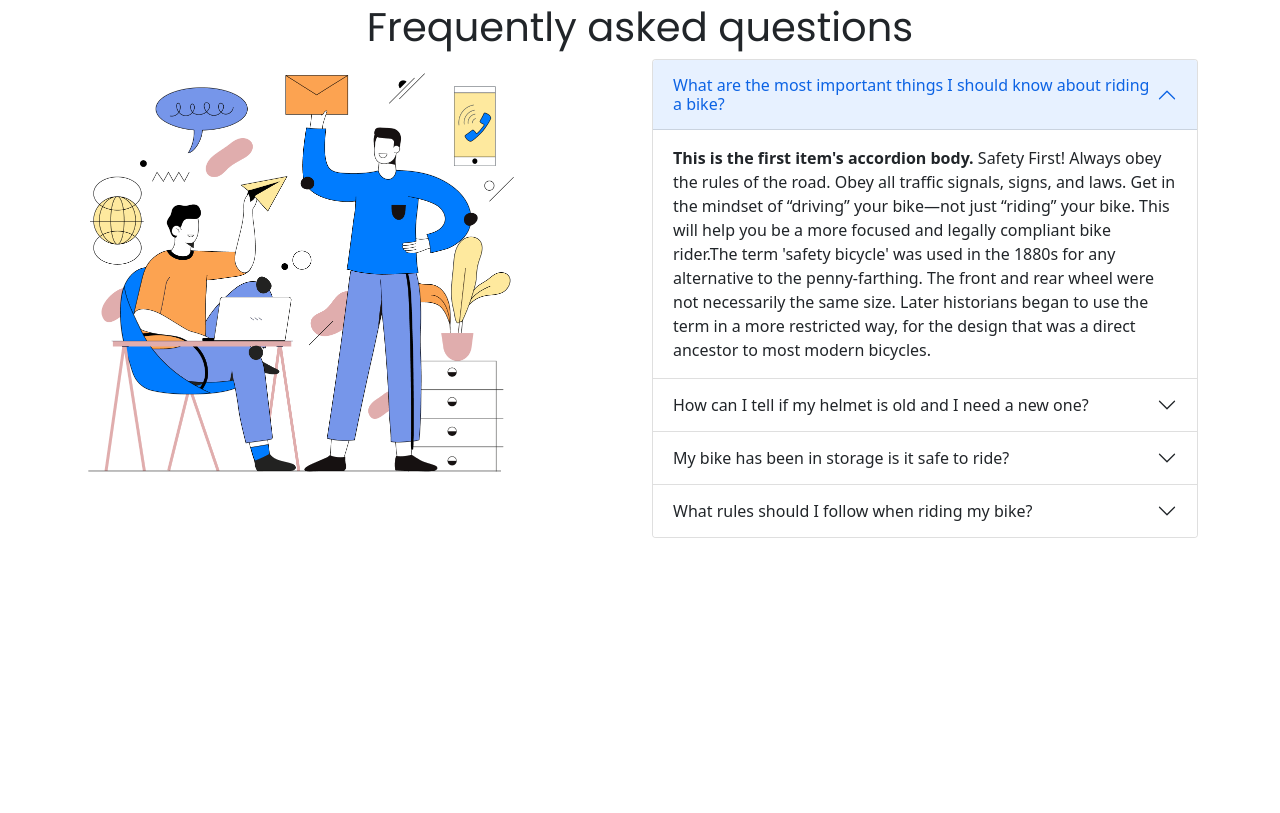
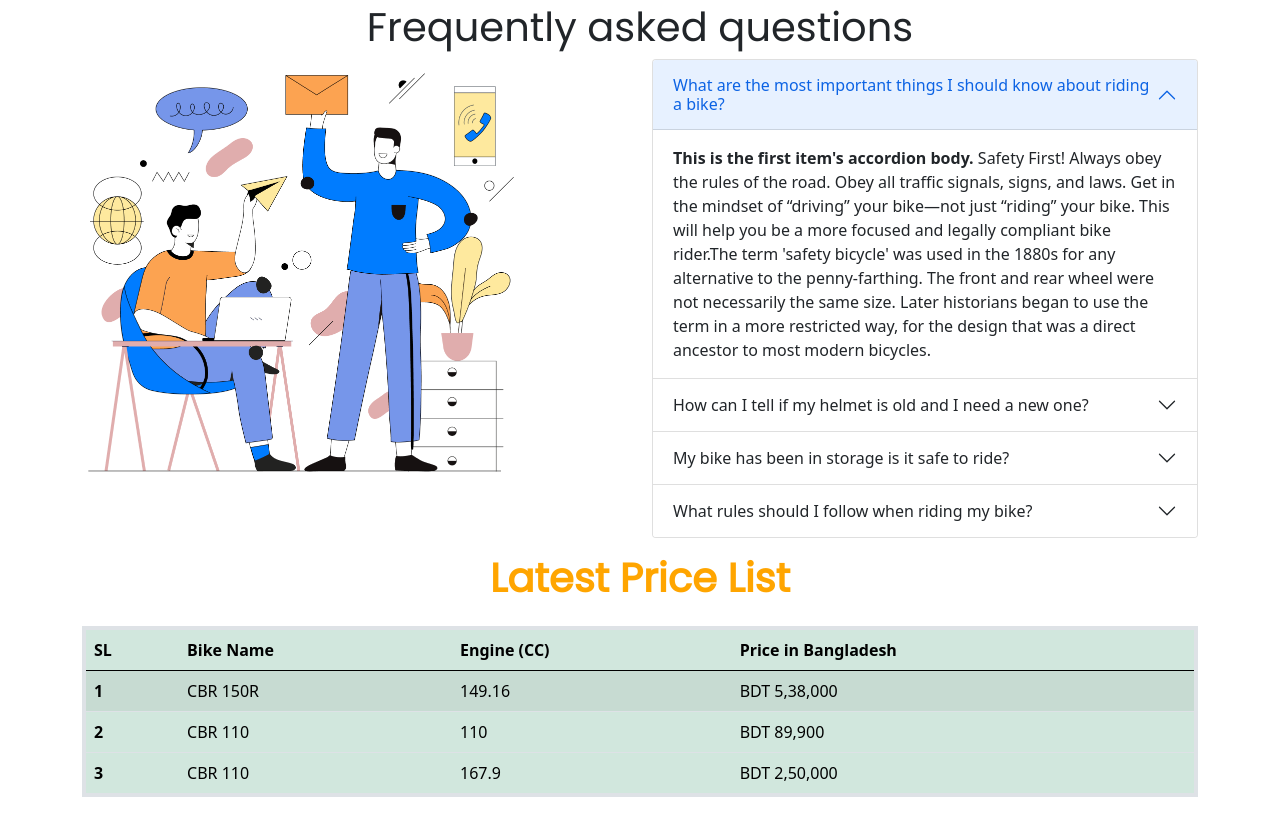
Before and after one commit to shaibaldhar/honda-my-bike, a plain HTML site: page index.html in a window 1280 px wide. Shown: the part 1664-2477 px from the top of the page. Before the commit the page ends 2202 px from the top, so only its background shows below. Drawn offline with nearby package versions, Linux system fonts and the light colour scheme.

Commit message:
bonus part added

```diff
--- a/index.html
+++ b/index.html
@@ -20,7 +20,7 @@
     />
   </head>
   <body>
-    <!-- header start -->
+    <!--header innit -->
     <header>
       <section style="background-color: #264653;;">
         <div class="container">
@@ -31,8 +31,8 @@
               <h1 style="font-weight:600; color: #FFFFFF;">Honda CBR 300R</h1>
               <p class="text-white">
                 Amet minim mollit non deserunt ullamco est sit aliqua
-dolor do <br>amet sint. Velit officia consequat duis enim velit
-mollit. Exercitation <br>veniam consequat sunt nostrud amet.
+                dolor do <br>amet sint. Velit officia consequat duis enim velit
+                mollit. Exercitation <br>veniam consequat sunt nostrud amet.
               </p>
               <!-- Button trigger modal -->
               <button style="background-color: #E76F51;"
@@ -272,8 +272,45 @@ mollit. Exercitation <br>veniam consequat sunt nostrud amet.
       </section>
 
     </main>
-    <!-- footer start -->
-    <footer> </footer>
+    <!-- Bonus Mark Section -->
+
+    <section class="container">
+      <div class="d-flex justify-content-center py-3">
+        <h1 style="color: orange"><b>Latest Price List</b></h1>
+      </div>
+      <table class="table table table-success table-striped table border border-4">
+        <thead>
+          <tr>
+            <th scope="col">SL</th>
+            <th scope="col">Bike Name</th>
+            <th scope="col">Engine (CC)</th>
+            <th scope="col">Price in Bangladesh</th>
+          </tr>
+        </thead>
+        <tbody>
+          <tr>
+            <th scope="row">1</th>
+            <td>CBR 150R</td>
+            <td>149.16</td>
+            <td>BDT 5,38,000</td>
+          </tr>
+          <tr>
+            <th scope="row">2</th>
+            <td>CBR 110</td>
+            <td>110</td>
+            <td>BDT 89,900</td>
+          </tr>
+          <tr>
+            <tr>
+              <th scope="row">3</th>
+              <td>CBR 110</td>
+              <td>167.9</td>
+              <td>BDT 2,50,000</td>
+            </tr>
+        </tbody>
+      </table>
+    </section>
+
     <!-- bootstrap js -->
     <script
       src="https://cdn.jsdelivr.net/npm/bootstrap@5.0.2/dist/js/bootstrap.bundle.min.js"
```
